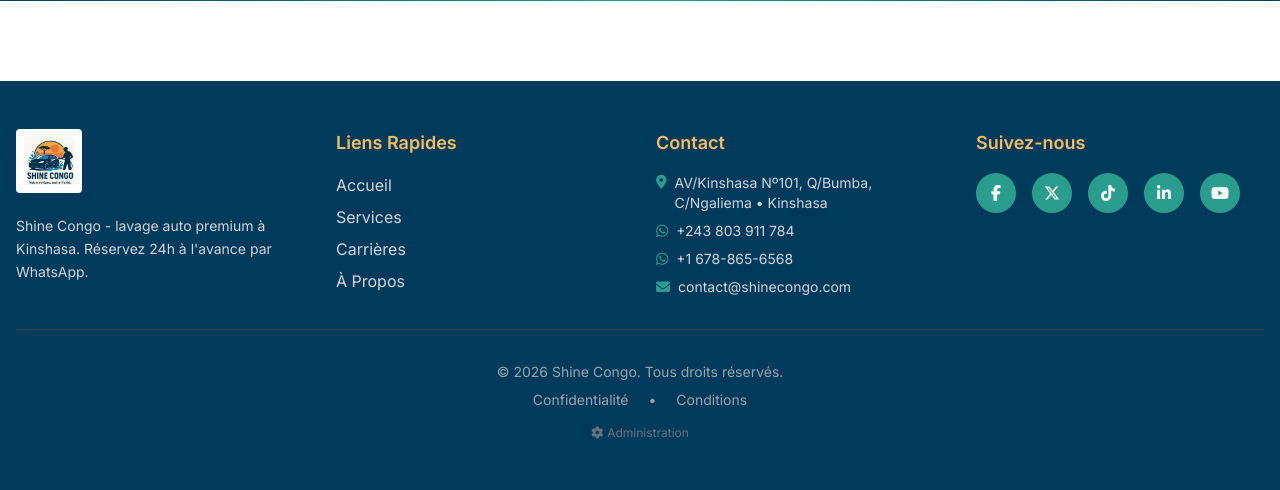
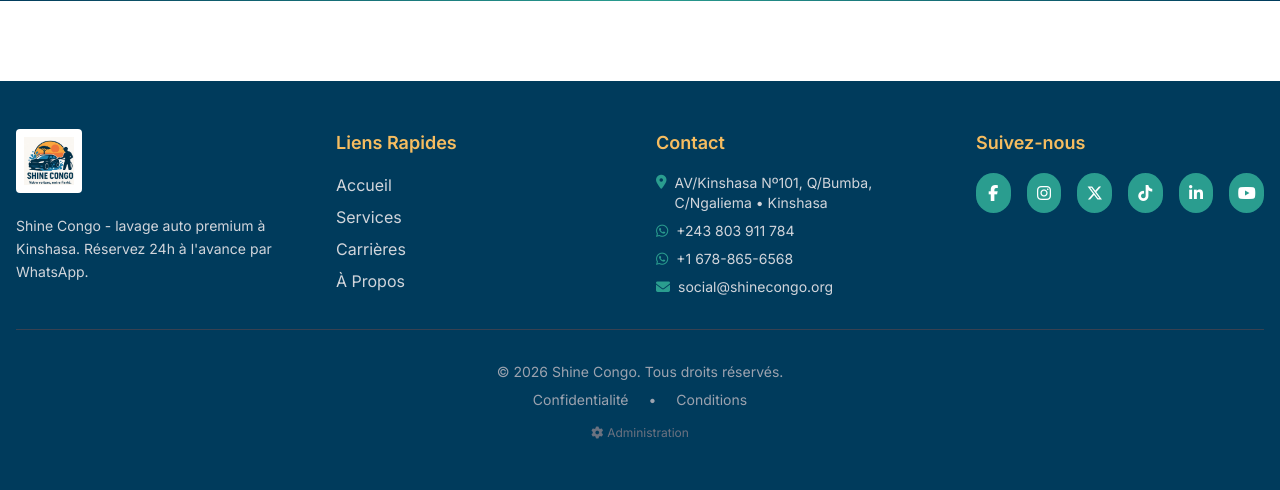
Before and after one commit to 243gervais/shinecongo-web, a Django app: page / in a window 1280 px wide. Shown: the part 5425-5915 px from the top of the page. Run offline with Django 5.2, Linux system fonts and the light colour scheme; some libraries are stand-ins or nearby versions.

Commit message:
Update footer contact and Instagram link

```diff
--- a/templates/base.html
+++ b/templates/base.html
@@ -295,7 +295,7 @@
                         </li>
                         <li><i class="fab fa-whatsapp mr-2 text-sc-cyan"></i>+243 803 911 784</li>
                         <li><i class="fab fa-whatsapp mr-2 text-sc-cyan"></i>+1 678-865-6568</li>
-                        <li><i class="fas fa-envelope mr-2 text-sc-cyan"></i>contact@shinecongo.com</li>
+                        <li><i class="fas fa-envelope mr-2 text-sc-cyan"></i>social@shinecongo.org</li>
                     </ul>
                 </div>
 
@@ -307,6 +307,11 @@
                             aria-label="Facebook Shine Congo"
                             class="w-10 h-10 bg-sc-cyan rounded-full flex items-center justify-center hover:bg-sc-orange transition">
                             <i class="fab fa-facebook-f"></i>
+                        </a>
+                        <a href="https://www.instagram.com/shine_congo/" target="_blank" rel="noopener noreferrer"
+                            aria-label="Instagram Shine Congo"
+                            class="w-10 h-10 bg-sc-cyan rounded-full flex items-center justify-center hover:bg-sc-orange transition">
+                            <i class="fab fa-instagram"></i>
                         </a>
                         <a href="https://x.com/Shine_Congo" target="_blank" rel="noopener noreferrer"
                             aria-label="X Shine Congo"
```
